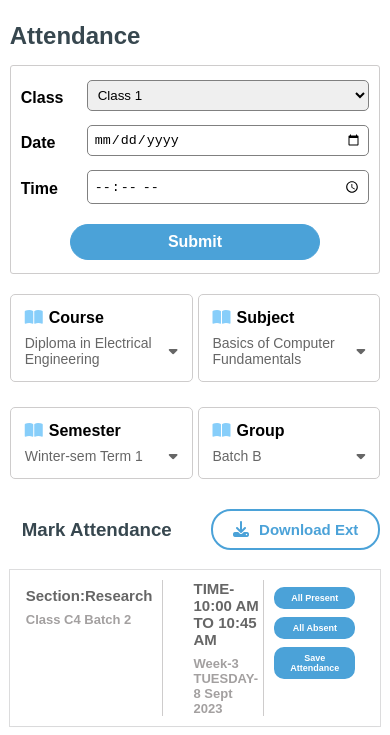
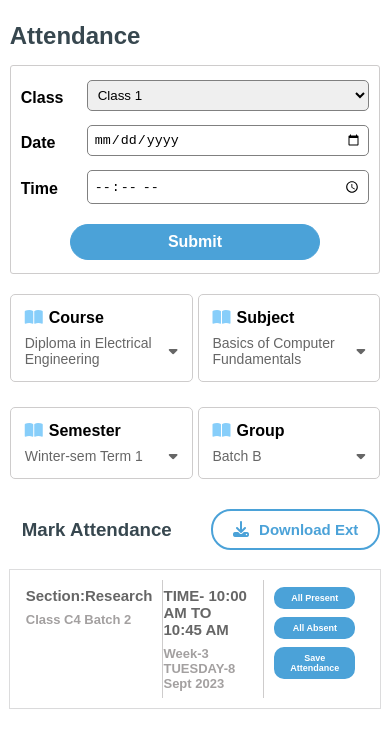
Before and after one commit to Anshita808/CodeConverter_Backend, a plain HTML site: page index.html in a window 390 px wide. Shown: the part 58-793 px from the top of the page. Drawn offline with Linux system fonts and the light colour scheme.

Commit message:
media qurey

```diff
--- a/demo.css
+++ b/demo.css
@@ -419,7 +419,7 @@ border-bottom-right-radius: 20px;
 }
 .side-details>div:nth-child(2){
   width: 100% !important;
-  padding: 0px;
+  padding-left: 0px !important;
   text-align: left !important;
 }
 .side-details>div:nth-child(3){
```
